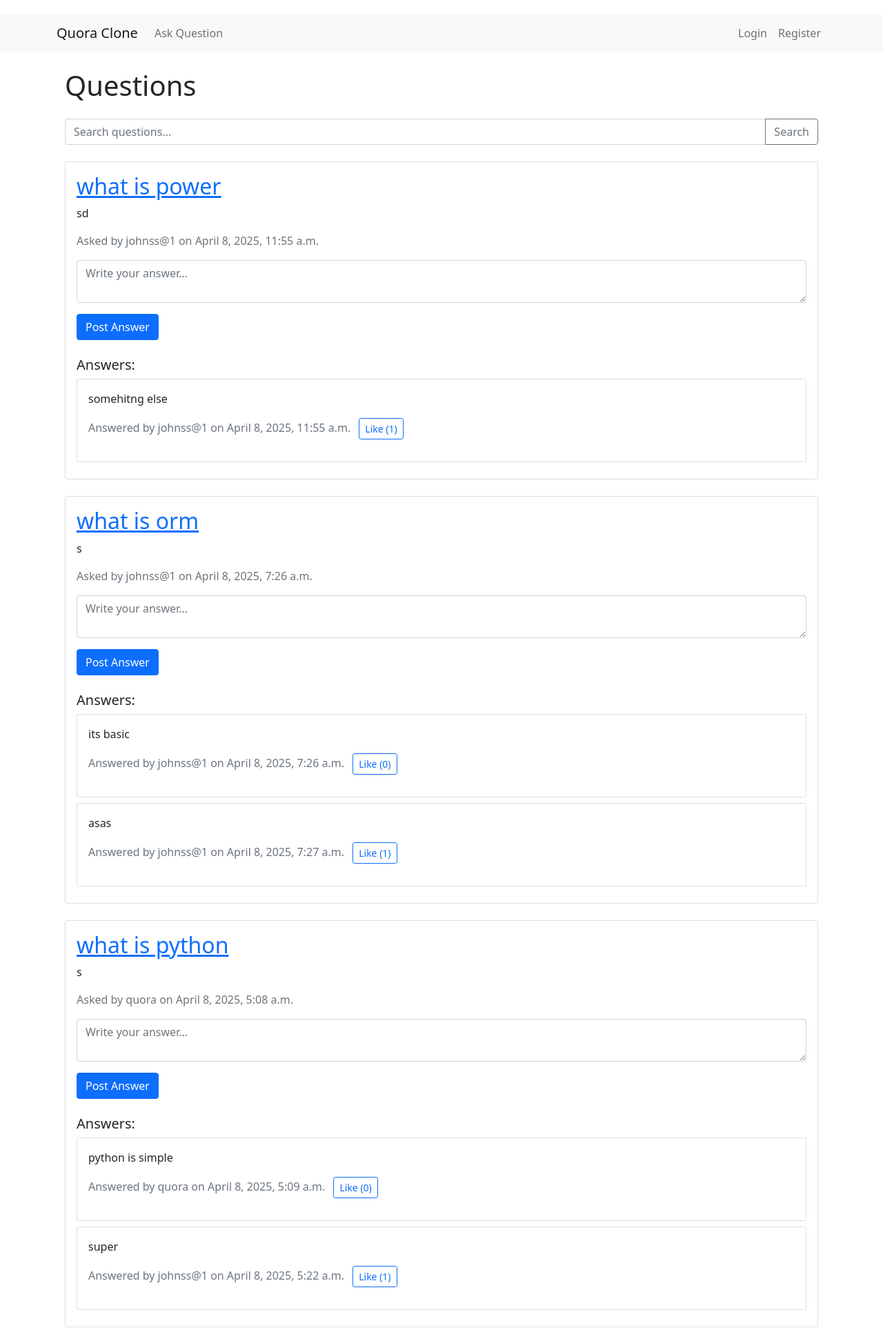
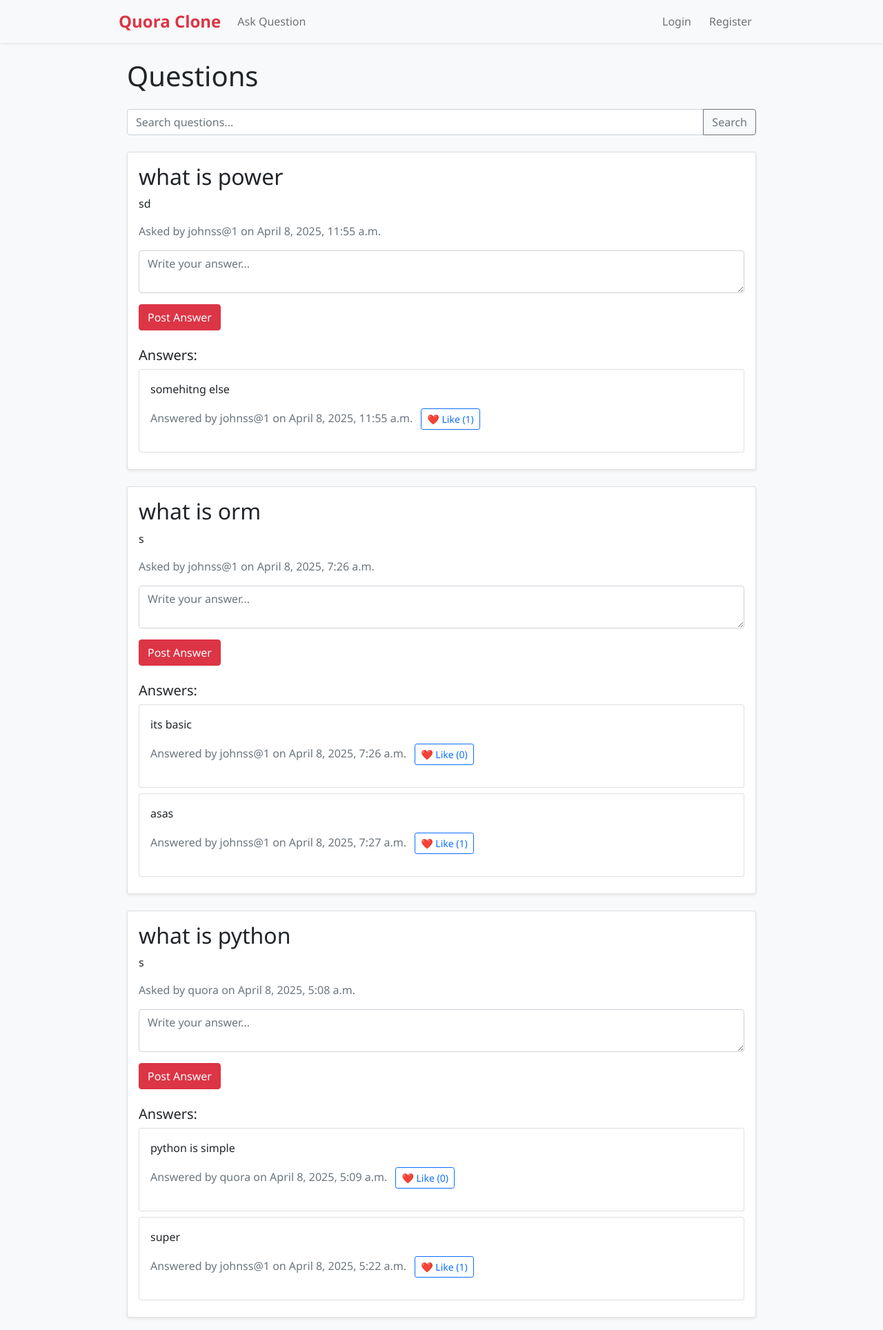
Before and after one commit to Jizhin/quoratest, a Django app: page / in a window 1280 px wide. Shown: the top 1928 px of the page at 69% size. Run offline with Django 3.2, Linux system fonts and the light colour scheme; data comes from the database, SQL or seed files in the repository; both versions use the stored data as it was after the commit.

Commit message:
django assignment

```diff
--- a/quora/quorapp/templates/base.html
+++ b/quora/quorapp/templates/base.html
@@ -5,22 +5,93 @@
     <meta name="viewport" content="width=device-width, initial-scale=1.0">
     <title>Quora Clone</title>
     <link href="https://cdn.jsdelivr.net/npm/bootstrap@5.1.3/dist/css/bootstrap.min.css" rel="stylesheet">
-    <link href="/static/css/style.css" rel="stylesheet">
+
+    <style>
+        body {
+            font-family: 'Segoe UI', Tahoma, Geneva, Verdana, sans-serif;
+            background-color: #f8f9fa;
+            color: #212529;
+        }
+
+        .navbar {
+            box-shadow: 0 2px 4px rgba(0, 0, 0, 0.05);
+        }
+
+        .navbar-brand {
+            font-weight: bold;
+            font-size: 1.5rem;
+            color: #dc3545 !important;
+        }
+
+        .nav-link {
+            font-size: 1rem;
+            margin-right: 10px;
+            transition: color 0.2s ease;
+        }
+
+        .nav-link:hover {
+            color: #dc3545 !important;
+        }
+
+        .alert {
+            border-radius: 0.4rem;
+            padding: 0.75rem 1.25rem;
+            margin-bottom: 1.5rem;
+        }
+
+        .container {
+            max-width: 960px;
+        }
+
+        .btn-primary {
+            background-color: #dc3545;
+            border-color: #dc3545;
+        }
+
+        .btn-primary:hover {
+            background-color: #bb2d3b;
+            border-color: #b02a37;
+        }
+
+        @media (max-width: 576px) {
+            .navbar-nav .nav-item {
+                text-align: center;
+            }
+        }
+            .hover-underline:hover {
+        text-decoration: underline;
+        color: #dc3545 !important;
+    }
+
+    a.text-dark {
+        transition: color 0.2s ease;
+    }
+
+    a.text-dark:hover {
+        color: #dc3545 !important;
+    }
+    </style>
 </head>
 <body>
-    <nav class="navbar navbar-expand-lg navbar-light bg-light">
+    <!-- Navbar -->
+    <nav class="navbar navbar-expand-lg navbar-light bg-light shadow-sm">
         <div class="container">
             <a class="navbar-brand" href="{% url 'index' %}">Quora Clone</a>
-            <div class="collapse navbar-collapse">
-                <ul class="navbar-nav me-auto">
+            <button class="navbar-toggler" type="button" data-bs-toggle="collapse" data-bs-target="#navbarContent"
+                aria-controls="navbarContent" aria-expanded="false" aria-label="Toggle navigation">
+                <span class="navbar-toggler-icon"></span>
+            </button>
+
+            <div class="collapse navbar-collapse" id="navbarContent">
+                <ul class="navbar-nav me-auto mb-2 mb-lg-0">
                     <li class="nav-item">
                         <a class="nav-link" href="{% url 'ask_question' %}">Ask Question</a>
                     </li>
                 </ul>
-                <ul class="navbar-nav">
+                <ul class="navbar-nav ms-auto">
                     {% if user.is_authenticated %}
                         <li class="nav-item">
-                            <span class="nav-link">Hello, {{ user.username }}</span>
+                            <span class="nav-link">Hello, <strong>{{ user.username }}</strong></span>
                         </li>
                         <li class="nav-item">
                             <a class="nav-link" href="{% url 'logout' %}">Logout</a>
@@ -38,17 +109,22 @@
         </div>
     </nav>
 
+    <!-- Flash Messages -->
     <div class="container mt-4">
         {% if messages %}
             {% for message in messages %}
-                <div class="alert alert-{{ message.tags }}">
+                <div class="alert alert-{{ message.tags }} alert-dismissible fade show" role="alert">
                     {{ message }}
+                    <button type="button" class="btn-close" data-bs-dismiss="alert" aria-label="Close"></button>
                 </div>
             {% endfor %}
         {% endif %}
+
+        <!-- Dynamic Content -->
         {% block content %}{% endblock %}
     </div>
 
+    <!-- Scripts -->
     <script src="https://cdn.jsdelivr.net/npm/bootstrap@5.1.3/dist/js/bootstrap.bundle.min.js"></script>
     <script src="/static/js/main.js"></script>
 </body>
--- a/quora/quorapp/templates/index.html
+++ b/quora/quorapp/templates/index.html
@@ -3,6 +3,7 @@
 {% block content %}
     <div class="container mt-4">
         <h1 class="mb-4">Questions</h1>
+
         <!-- Search Form -->
         <form method="get" class="mb-4">
             <div class="input-group">
@@ -10,19 +11,22 @@
                 <button type="submit" class="btn btn-outline-secondary">Search</button>
             </div>
         </form>
+
         {% if query %}
-        <p class="card-text"> Number of result found is {{ number }}, Here is the result for "{{ query }}"</p>
-        {% else %}
-        <p class="card-text"></p>
+            <p class="card-text">Number of result found is {{ number }}, Here is the result for "<strong>{{ query }}</strong>"</p>
         {% endif %}
+
         {% for question in questions %}
-        <div class="card mb-4">
+            <div class="card mb-4 shadow-sm">
                 <div class="card-body">
-                <a href="{% url 'question_detail' question.id %}"> <h2 class="card-title" >{{ question.title }}</h2></a>
+                    <!-- Styled question title link -->
+                    <a href="{% url 'question_detail' question.id %}" class="text-decoration-none text-dark">
+                        <h2 class="card-title hover-underline">{{ question.title }}</h2>
+                    </a>
                     <p class="card-text">{{ question.content }}</p>
                     <p class="text-muted">Asked by {{ question.author.username }} on {{ question.created_at }}</p>
 
-                <!-- Answer form for each question -->
+                    <!-- Answer form -->
                     <form method="post" action="{% url 'post_answer' question.id %}" class="mt-3">
                         {% csrf_token %}
                         <div class="mb-3">
@@ -41,7 +45,7 @@
                                     <p class="text-muted">
                                         Answered by {{ answer.author.username }} on {{ answer.created_at }}
                                         <a href="{% url 'like_answer' answer.id %}" class="btn btn-sm btn-outline-primary ms-2">
-                                    Like ({{ answer.likes.count }})
+                                            ❤️ Like ({{ answer.likes.count }})
                                         </a>
                                     </p>
                                 </div>
--- a/quora/static/css/style.css
+++ b/quora/static/css/style.css
@@ -1,25 +1,57 @@
+/* Global Styles */
 body {
-    padding-top: 20px;
+    font-family: 'Segoe UI', Tahoma, Geneva, Verdana, sans-serif;
+    background-color: #f8f9fa;
+    color: #212529;
 }
 
-.card {
-    margin-bottom: 20px;
+/* Navbar Customization */
+.navbar {
+    box-shadow: 0 2px 4px rgba(0, 0, 0, 0.05);
 }
 
-.navbar {
-    margin-bottom: 20px;
+.navbar-brand {
+    font-weight: bold;
+    font-size: 1.5rem;
+    color: #dc3545 !important; /* Quora-style red */
 }
 
-.answer {
-    margin-left: 20px;
-    border-left: 2px solid #eee;
-    padding-left: 15px;
+.nav-link {
+    font-size: 1rem;
+    margin-right: 10px;
+    transition: color 0.2s ease;
 }
 
-.like-btn {
-    cursor: pointer;
+.nav-link:hover {
+    color: #dc3545 !important;
 }
 
-.like-count {
-    margin-left: 5px;
+/* Flash Messages */
+.alert {
+    border-radius: 0.4rem;
+    padding: 0.75rem 1.25rem;
+    margin-bottom: 1.5rem;
 }
+
+/* Content Container */
+.container {
+    max-width: 960px;
+}
+
+/* Buttons */
+.btn-primary {
+    background-color: #dc3545;
+    border-color: #dc3545;
+}
+
+.btn-primary:hover {
+    background-color: #bb2d3b;
+    border-color: #b02a37;
+}
+
+/* Responsive spacing for mobile */
+@media (max-width: 576px) {
+    .navbar-nav .nav-item {
+        text-align: center;
+    }
+}
```
Also changed, not shown: quora/db.sqlite3. Lines whose indentation alone changed are shown as unchanged.
